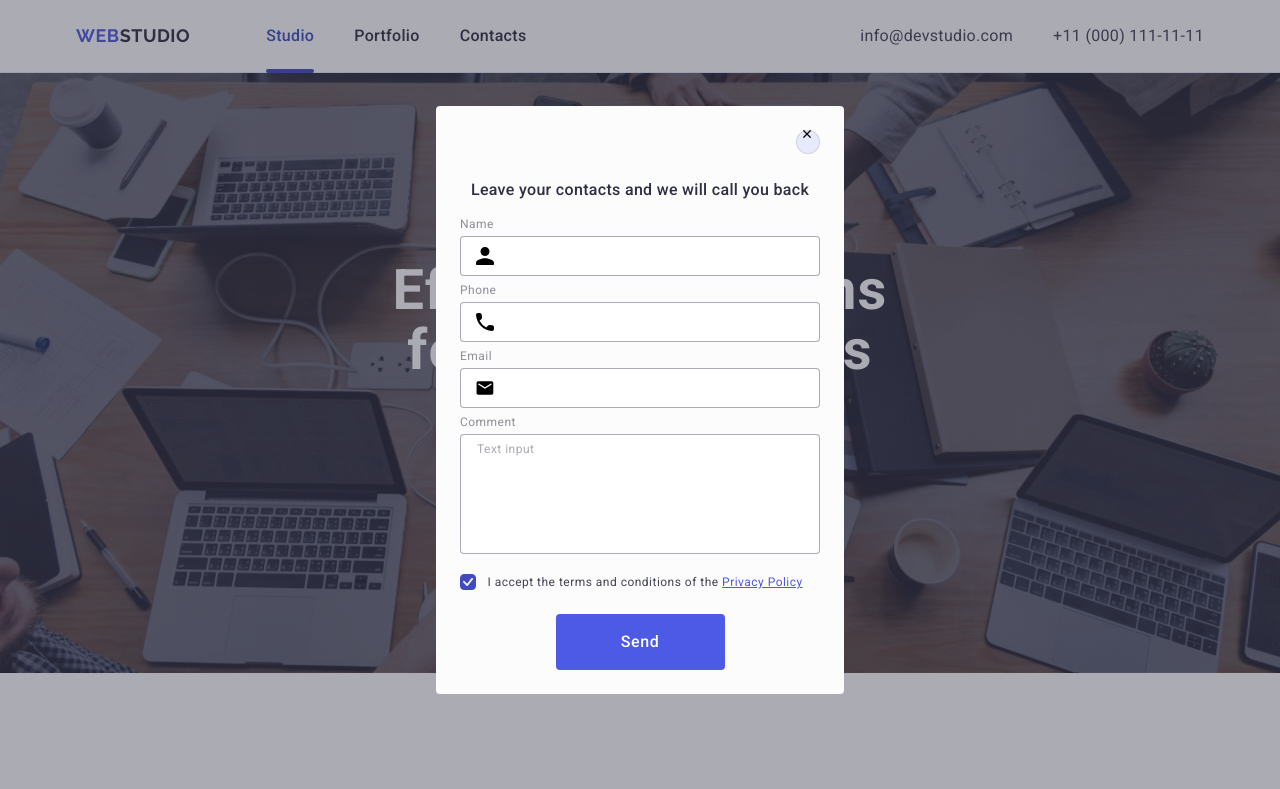
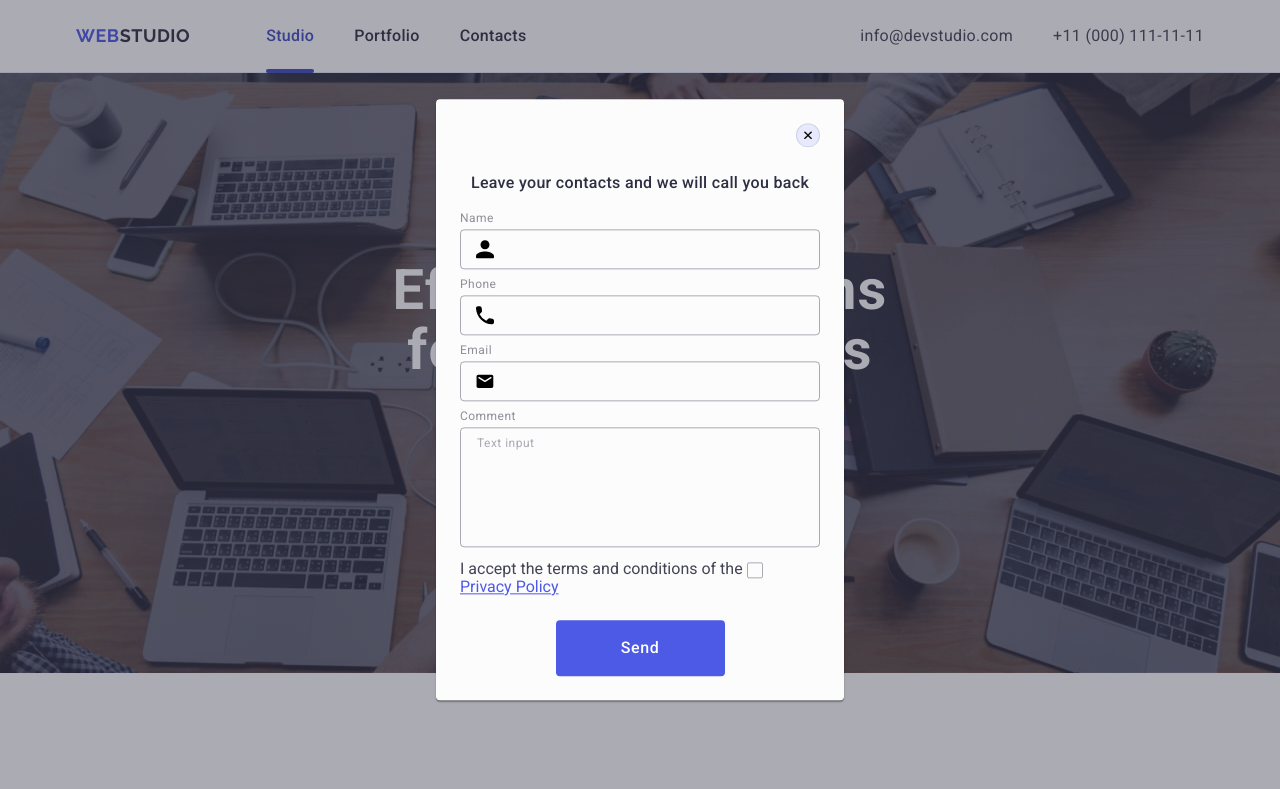
Before and after one commit to Yilchik/goit-markup-hw-05, a plain HTML site: page index.html in a window 1280 px wide. Shown: the top 789 px of the page. Drawn offline with nearby package versions, Linux system fonts and the light colour scheme.

Commit message:
hw5 model3

```diff
--- a/css/styles.css
+++ b/css/styles.css
@@ -461,6 +461,7 @@ img {
 
 .p-subscribe {
   margin-bottom: 16px;
+  font-weight: 500;
 }
 
 .footer-social {
@@ -501,6 +502,7 @@ img {
   line-height: 2;
   letter-spacing: 0.04em;
   padding: 8px 16px;
+  background-color: transparent;
 }
 
 .subscribe-form {
@@ -512,7 +514,6 @@ img {
   padding: 8px 24px;
   justify-content: center;
   align-items: center;
-  gap: 16px;
   border-radius: 4px;
   background: #4d5ae5;
   color: #fff;
@@ -520,10 +521,15 @@ img {
   font-weight: 500;
   line-height: 1.5;
   letter-spacing: 0.04em;
+  min-width: 165px;
+  height: 40px;
+  cursor: pointer;
+  border: none;
 }
 
 .subscribe-form-icon {
   fill: white;
+  margin-left: 16px;
 }
 
 .backdrop {
@@ -536,7 +542,8 @@ img {
   width: 100vw;
   height: 100vh;
   background-color: rgba(46, 47, 66, 0.4);
-  transition: opacity 300ms ease-in, visibility 300ms ease-in;
+  transition: opacity 250ms cubic-bezier(0.4, 0, 0.2, 1),
+    visibility 250ms cubic-bezier(0.4, 0, 0.2, 1);
   opacity: 0;
   visibility: hidden;
   pointer-events: none;
@@ -549,13 +556,19 @@ img {
 }
 
 .modal {
-  position: relative;
+  position: absolute;
+  top: 50%;
+  left: 50%;
+  transform: translate(-50%, -50%) scale(1);
   width: 408px;
   min-height: 584px;
   border-radius: 4px;
   background: #fcfcfc;
   padding: 24px;
   padding-top: 72px;
+  box-shadow: 0px 1px 1px rgba(0, 0, 0, 0.14), 0px 1px 3px rgba(0, 0, 0, 0.12),
+    0px 2px 1px rgba(0, 0, 0, 0.2);
+  transition: transform 250ms cubic-bezier(0.4, 0, 0.2, 1);
 }
 
 .modal-btn {
@@ -571,17 +584,27 @@ img {
   border-radius: 50%;
   border: 1px solid rgba(0, 0, 0, 0.1);
   transition: background-color 250ms cubic-bezier(0.4, 0, 0.2, 1);
+  padding: 0;
+  cursor: pointer;
+  transition: background-color 250ms cubic-bezier(0.4, 0, 0.2, 1),
+    border 250ms cubic-bezier(0.4, 0, 0.2, 1);
 }
 
 .modal-btn-icon {
   stroke: currentColor;
+  transition: fill 250ms cubic-bezier(0.4, 0, 0.2, 1);
+}
+
+.modal-btn-icon:hover,
+.modal-btn-icon:focus {
+  fill: #f4f4fd;
 }
 
 .modal-btn:hover,
 .modal-btn:focus {
-  fill: #f4f4fd;
   background-color: #404bbf;
   border-color: #404bbf;
+  border: none;
 }
 
 .modal-caption {
@@ -596,10 +619,10 @@ img {
 .form-label {
   display: block;
   color: #8e8f99;
-  line-height: 1.16;
   letter-spacing: 0.04em;
   margin-bottom: 4px;
   font-size: 12px;
+  line-height: 1.17;
 }
 
 .field {
@@ -618,6 +641,8 @@ img {
   border: 1px solid rgba(46, 47, 66, 0.4);
   padding-left: 38px;
   outline: none;
+  background-color: transparent;
+  transition: border-color 250ms cubic-bezier(0.4, 0, 0.2, 1);
 }
 
 .form-input:focus {
@@ -631,6 +656,7 @@ img {
 
 .field-form-icon:focus {
   border-color: #4d5ae5;
+  margin-bottom: 16px;
   transition: border-color 250ms cubic-bezier(0.4, 0, 0.2, 1);
 }
 
@@ -652,12 +678,13 @@ img {
   height: 120px;
   border-radius: 4px;
   border: 1px solid rgba(46, 47, 66, 0.4);
+  color: rgba(46, 47, 66, 0.4);
   font-size: 12px;
-  line-height: 1.16;
+  line-height: 1.17;
   letter-spacing: 0.04em;
   padding: 8px 16px;
-  margin-bottom: 16px;
   outline: transparent;
+  background-color: transparent;
   transition: border-color 250ms cubic-bezier(0.4, 0, 0.2, 1);
 }
 
@@ -679,40 +706,48 @@ img {
   margin-top: 24px;
 }
 
-.form-agreement {
+.form-privacy {
   display: block;
   margin-bottom: 24px;
-  font-size: 12px;
-  letter-spacing: 0.04em;
   user-select: none;
 }
 
-.form-agreement-checkbox {
+.form-privacy-checkbox {
   display: inline-flex;
   align-items: center;
   justify-content: center;
   width: 16px;
   height: 16px;
   border: 1px solid rgba(46, 47, 66, 0.4);
-  border-radius: 4px;
+  border-radius: 2px;
   margin-right: 8px;
+  font-size: 12px;
+  line-height: 1.17;
+  letter-spacing: 0.04em;
+  color: #8e8f99;
+  fill: transparent;
+  transition: background-color 250ms cubic-bezier(0.4, 0, 0.2, 1),
+    border 250ms cubic-bezier(0.4, 0, 0.2, 1),
+    fill 250ms cubic-bezier(0.4, 0, 0.2, 1);
 }
 
-.form-agreement-icon {
+.form-privacy-icon {
   opacity: 0;
   fill: #f4f4fd;
 }
 
-.form-agreement-link {
+.form-privacy-link {
   color: #4d5ae5;
   text-decoration-line: underline;
 }
 
-.checkbox:checked + .form-agreement-checkbox {
+.checkbox:checked + .form-privacy-checkbox {
   background-color: #404bbf;
   border-color: #404bbf;
+  border: none;
+  fill: #f4f4fd;
 }
 
-.checkbox:checked + .form-agreement-checkbox > .form-agreement-icon {
+.checkbox:checked + .form-privacy-checkbox > .form-privacy-icon {
   opacity: 1;
 }
--- a/index.html
+++ b/index.html
@@ -450,6 +450,7 @@
             <label class="subscribe-form-field">
               <input
                 class="subscribe-form-input"
+                name="user-email"
                 type="email"
                 placeholder="E-mail" />
             </label>
@@ -466,7 +467,7 @@
     <div class="backdrop is-open">
       <div class="modal">
         <button class="modal-btn" type="button" aria-label="Modal close button">
-          <svg class="modal-btn-icon" width="24" height="24">
+          <svg class="modal-btn-icon" width="8" height="8">
             <use
               href="./images/icons.svg#icon-close"
               width="8"
@@ -529,27 +530,23 @@
               name="user-comment"
               rows="5"
               placeholder="Text input"></textarea>
-            <!-- <div class="form-checkbox">
-              <input name="checkbox" type="checkbox" value="accept" />
-              <p class="form-checkbox-p">
-                I accept the terms and conditions of the
-                <span class="form-privacy-policy">Privacy Policy</span>
-              </p>
-            </div> -->
-            <label class="form-agreement">
-              <input
-                class="checkbox visually-hidden"
-                type="checkbox"
-                name="user-agreement"
-                value="false"
-                checked />
-              <span class="form-agreement-checkbox">
-                <svg class="form-agreement-icon" width="10" height="8">
+          </div>
+          <div class="form-privacy">
+            <input
+              class="checkbox visually-hidden"
+              id="user-privacy"
+              type="checkbox"
+              name="user-privacy"
+              value="true"
+              checked />
+            <label class="form-privacy-user" for="user-privacy">
+              I accept the terms and conditions of the
+              <span class="form-privacy-checkbox">
+                <svg class="form-privacy-icon" width="10" height="8">
                   <use href="./images/icons.svg#icon-checkbox"></use>
                 </svg>
               </span>
-              I accept the terms and conditions of the
-              <a class="form-agreement-link" href="">Privacy Policy</a>
+              <a class="form-privacy-link" href="">Privacy Policy</a>
             </label>
           </div>
           <button type="submit" class="button form-btn">Send</button>
```
